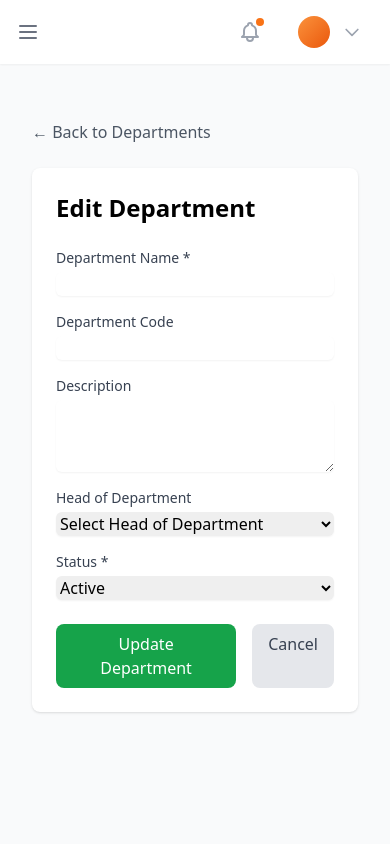
After one commit to Chebe12/cag-attendance, a Laravel app: template resources/views/admin/departments/edit.blade.php in a window 390 px wide. The commit adds this page. Run offline with Laravel 12, Linux system fonts and the light colour scheme; the template is opened without the code that fills it, so the values that code supplies are empty; some libraries are stand-ins or nearby versions.

Commit message:
Add department management views and navigation
Implemented complete department management interface:

1. Department Views
   - Created departments index view with table listing
   - Created department create form
   - Created department edit form
   - All views follow existing UI/UX patterns

2. Navigation Updates
   - Added Departments link to admin sidebar
   - Positioned between Clients and Schedules
   - Uses consistent styling and icons

Features:
- Full CRUD operations for departments
- Department head selection from users
- Status management (active/inactive)
- Department code support
- Clean, responsive UI matching existing design

Department management is now fully functional and accessible from admin navigation.

```diff
--- /dev/null
+++ b/resources/views/admin/departments/edit.blade.php
@@ -0,0 +1,78 @@
+@extends('layouts.app')
+
+@section('content')
+<div class="max-w-3xl mx-auto px-4 sm:px-6 lg:px-8 py-8">
+    <div class="mb-6">
+        <a href="{{ route('admin.departments.index') }}" class="text-gray-600 hover:text-gray-900">
+            ← Back to Departments
+        </a>
+    </div>
+
+    <div class="bg-white rounded-lg shadow p-6">
+        <h2 class="text-2xl font-bold mb-6">Edit Department</h2>
+
+        <form action="{{ route('admin.departments.update', $department) }}" method="POST">
+            @csrf
+            @method('PUT')
+
+            <div class="space-y-4">
+                <div>
+                    <label class="block text-sm font-medium text-gray-700">Department Name *</label>
+                    <input type="text" name="name" value="{{ old('name', $department->name) }}" required
+                           class="mt-1 block w-full rounded-md border-gray-300 shadow-sm focus:border-green-500 focus:ring-green-500">
+                    @error('name')<p class="mt-1 text-sm text-red-600">{{ $message }}</p>@enderror
+                </div>
+
+                <div>
+                    <label class="block text-sm font-medium text-gray-700">Department Code</label>
+                    <input type="text" name="code" value="{{ old('code', $department->code) }}"
+                           class="mt-1 block w-full rounded-md border-gray-300 shadow-sm focus:border-green-500 focus:ring-green-500">
+                    @error('code')<p class="mt-1 text-sm text-red-600">{{ $message }}</p>@enderror
+                </div>
+
+                <div>
+                    <label class="block text-sm font-medium text-gray-700">Description</label>
+                    <textarea name="description" rows="3"
+                              class="mt-1 block w-full rounded-md border-gray-300 shadow-sm focus:border-green-500 focus:ring-green-500">{{ old('description', $department->description) }}</textarea>
+                    @error('description')<p class="mt-1 text-sm text-red-600">{{ $message }}</p>@enderror
+                </div>
+
+                <div>
+                    <label class="block text-sm font-medium text-gray-700">Head of Department</label>
+                    <select name="head_of_department"
+                            class="mt-1 block w-full rounded-md border-gray-300 shadow-sm focus:border-green-500 focus:ring-green-500">
+                        <option value="">Select Head of Department</option>
+                        @foreach($users as $user)
+                            <option value="{{ $user->id }}" {{ old('head_of_department', $department->head_of_department) == $user->id ? 'selected' : '' }}>
+                                {{ $user->full_name }} ({{ $user->employee_no }})
+                            </option>
+                        @endforeach
+                    </select>
+                    @error('head_of_department')<p class="mt-1 text-sm text-red-600">{{ $message }}</p>@enderror
+                </div>
+
+                <div>
+                    <label class="block text-sm font-medium text-gray-700">Status *</label>
+                    <select name="status" required
+                            class="mt-1 block w-full rounded-md border-gray-300 shadow-sm focus:border-green-500 focus:ring-green-500">
+                        <option value="active" {{ old('status', $department->status) === 'active' ? 'selected' : '' }}>Active</option>
+                        <option value="inactive" {{ old('status', $department->status) === 'inactive' ? 'selected' : '' }}>Inactive</option>
+                    </select>
+                    @error('status')<p class="mt-1 text-sm text-red-600">{{ $message }}</p>@enderror
+                </div>
+            </div>
+
+            <div class="mt-6 flex gap-4">
+                <button type="submit"
+                        class="px-4 py-2 bg-green-600 hover:bg-green-700 text-white font-medium rounded-lg transition-colors">
+                    Update Department
+                </button>
+                <a href="{{ route('admin.departments.index') }}"
+                   class="px-4 py-2 bg-gray-200 hover:bg-gray-300 text-gray-700 font-medium rounded-lg transition-colors">
+                    Cancel
+                </a>
+            </div>
+        </form>
+    </div>
+</div>
+@endsection
--- a/resources/views/layouts/partials/navigation.blade.php
+++ b/resources/views/layouts/partials/navigation.blade.php
@@ -26,6 +26,14 @@
             <path stroke-linecap="round" stroke-linejoin="round" stroke-width="2" d="M19 21V5a2 2 0 00-2-2H7a2 2 0 00-2 2v16m14 0h2m-2 0h-5m-9 0H3m2 0h5M9 7h1m-1 4h1m4-4h1m-1 4h1m-5 10v-5a1 1 0 011-1h2a1 1 0 011 1v5m-4 0h4"/>
         </svg>
         Clients
+    </a>
+
+    <a href="{{ route('admin.departments.index') }}"
+       class="flex items-center px-3 py-2.5 text-sm font-medium rounded-lg transition-all {{ str_starts_with($currentRoute, 'admin.departments') ? 'bg-green-700 text-white shadow-lg' : 'text-green-100 hover:bg-green-700/50 hover:text-white' }}">
+        <svg class="mr-3 h-5 w-5" fill="none" stroke="currentColor" viewBox="0 0 24 24">
+            <path stroke-linecap="round" stroke-linejoin="round" stroke-width="2" d="M19 21V5a2 2 0 00-2-2H7a2 2 0 00-2 2v16m14 0h2m-2 0h-5m-9 0H3m2 0h5M9 7h1m-1 4h1m4-4h1m-1 4h1m-5 10v-5a1 1 0 011-1h2a1 1 0 011 1v5m-4 0h4"/>
+        </svg>
+        Departments
     </a>
 
     <a href="{{ route('admin.schedules.index') }}"
```
Also changed, not shown: resources/views/admin/departments/create.blade.php (added, +78 -0 lines), resources/views/admin/departments/index.blade.php (added, +78 -0 lines).
